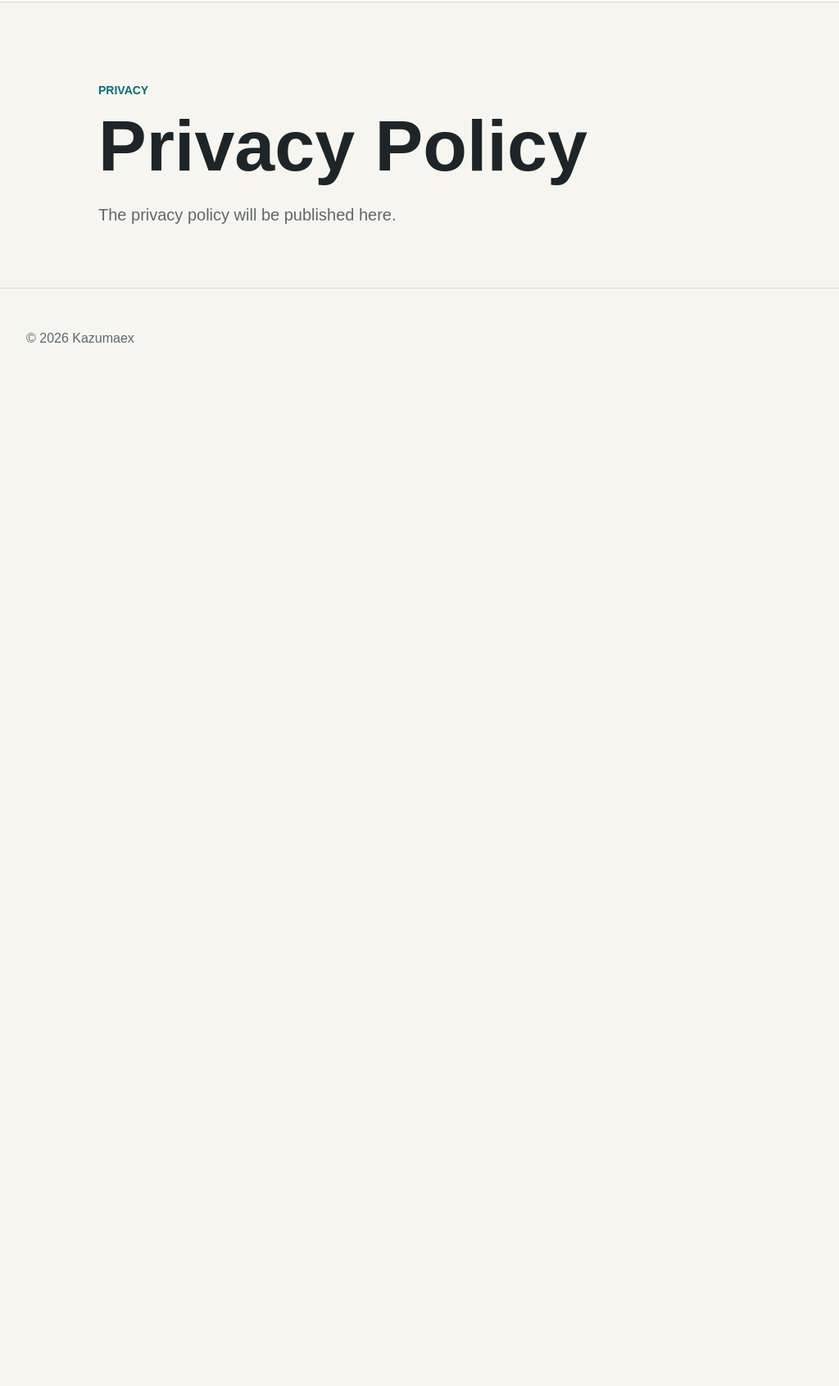
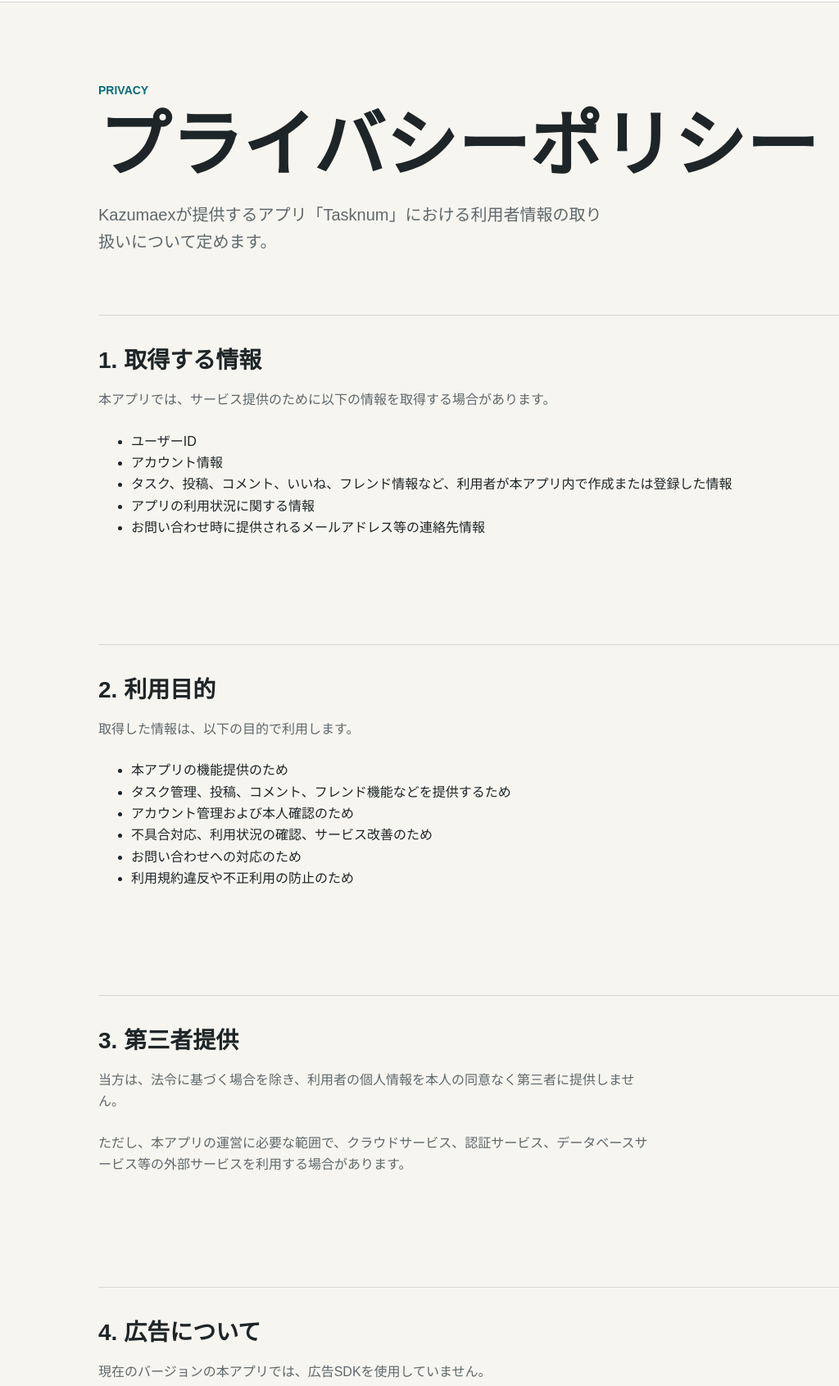
Before and after one commit to kazmambow/kazumaex-site, a plain HTML site: page privacy/index.html in a window 1280 px wide. Shown: the part 71-1762 px from the top of the page at 82% size, without its empty margins (40-1064 px from the left). Before the commit the page ends 800 px from the top, so only its background shows below. Drawn offline with Linux system fonts and the light colour scheme.

Commit message:
Update privacy policy

```diff
--- a/privacy/index.html
+++ b/privacy/index.html
@@ -20,8 +20,66 @@
   <main>
     <section class="hero">
       <p class="eyebrow">Privacy</p>
-      <h1>Privacy Policy</h1>
-      <p class="lead">The privacy policy will be published here.</p>
+      <h1>プライバシーポリシー</h1>
+      <p class="lead">Kazumaexが提供するアプリ「Tasknum」における利用者情報の取り扱いについて定めます。</p>
+    </section>
+
+    <section class="section">
+      <h2>1. 取得する情報</h2>
+      <p>本アプリでは、サービス提供のために以下の情報を取得する場合があります。</p>
+      <ul>
+        <li>ユーザーID</li>
+        <li>アカウント情報</li>
+        <li>タスク、投稿、コメント、いいね、フレンド情報など、利用者が本アプリ内で作成または登録した情報</li>
+        <li>アプリの利用状況に関する情報</li>
+        <li>お問い合わせ時に提供されるメールアドレス等の連絡先情報</li>
+      </ul>
+    </section>
+
+    <section class="section">
+      <h2>2. 利用目的</h2>
+      <p>取得した情報は、以下の目的で利用します。</p>
+      <ul>
+        <li>本アプリの機能提供のため</li>
+        <li>タスク管理、投稿、コメント、フレンド機能などを提供するため</li>
+        <li>アカウント管理および本人確認のため</li>
+        <li>不具合対応、利用状況の確認、サービス改善のため</li>
+        <li>お問い合わせへの対応のため</li>
+        <li>利用規約違反や不正利用の防止のため</li>
+      </ul>
+    </section>
+
+    <section class="section">
+      <h2>3. 第三者提供</h2>
+      <p>当方は、法令に基づく場合を除き、利用者の個人情報を本人の同意なく第三者に提供しません。</p>
+      <p>ただし、本アプリの運営に必要な範囲で、クラウドサービス、認証サービス、データベースサービス等の外部サービスを利用する場合があります。</p>
+    </section>
+
+    <section class="section">
+      <h2>4. 広告について</h2>
+      <p>現在のバージョンの本アプリでは、広告SDKを使用していません。</p>
+    </section>
+
+    <section class="section">
+      <h2>5. アクセス解析・クラッシュ情報</h2>
+      <p>本アプリでは、サービス改善や不具合対応のため、利用状況やクラッシュ情報を取得する場合があります。</p>
+    </section>
+
+    <section class="section">
+      <h2>6. データの削除</h2>
+      <p>利用者は、当方に連絡することで、アカウントおよび関連データの削除を依頼できます。削除依頼を受けた場合、合理的な範囲で速やかに対応します。</p>
+    </section>
+
+    <section class="section">
+      <h2>7. お問い合わせ</h2>
+      <p>本ポリシーに関するお問い合わせは、以下の連絡先までお願いいたします。</p>
+      <p>メールアドレス: <a href="mailto:kazscreamo@gmail.com">kazscreamo@gmail.com</a></p>
+    </section>
+
+    <section class="section">
+      <h2>8. 改定</h2>
+      <p>当方は、必要に応じて本ポリシーを変更することがあります。変更後の内容は、本ページに掲載した時点で効力を生じます。</p>
+      <p>制定日: 2026年7月16日</p>
     </section>
   </main>
   <footer><p>&copy; 2026 Kazumaex</p></footer>
```
